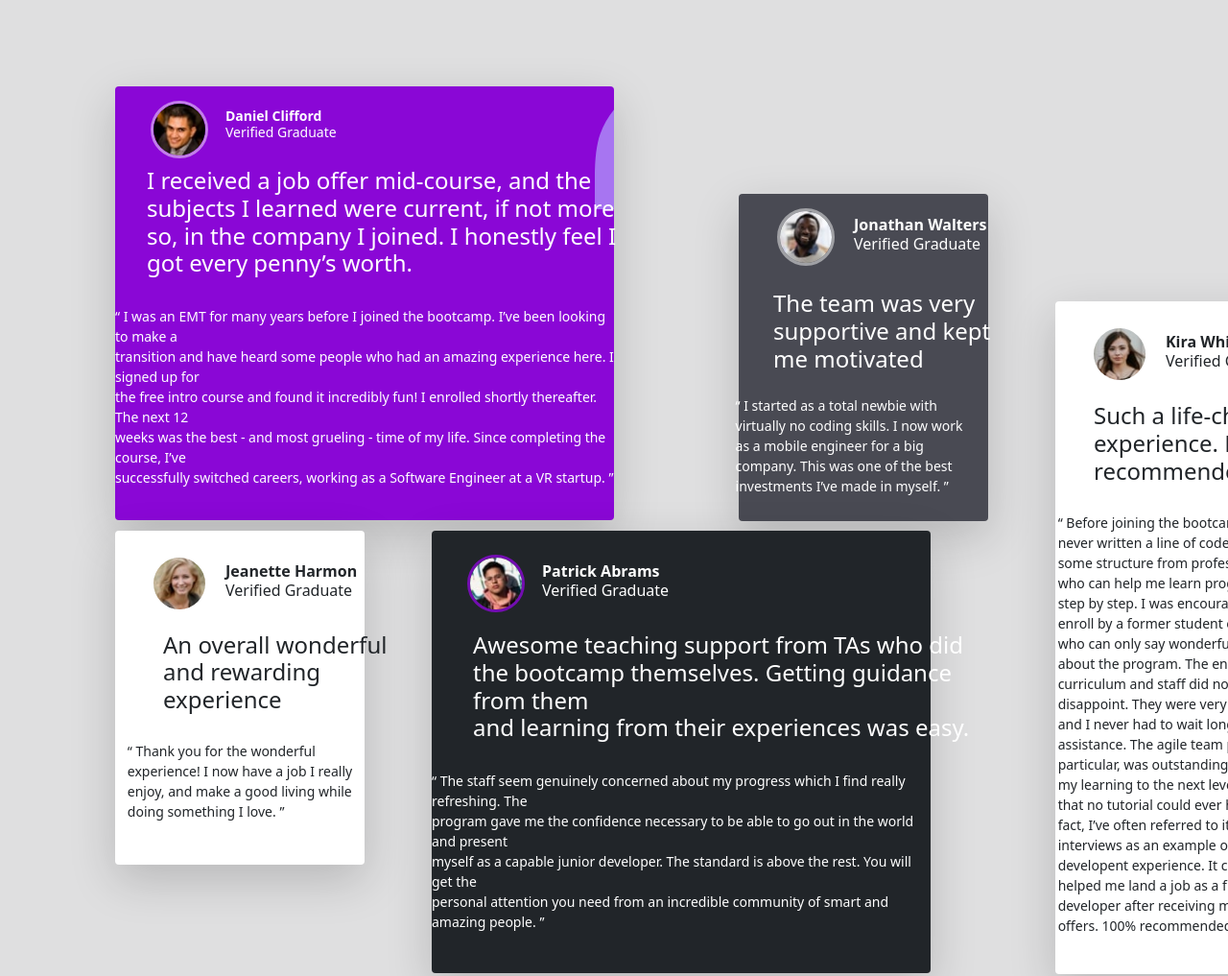
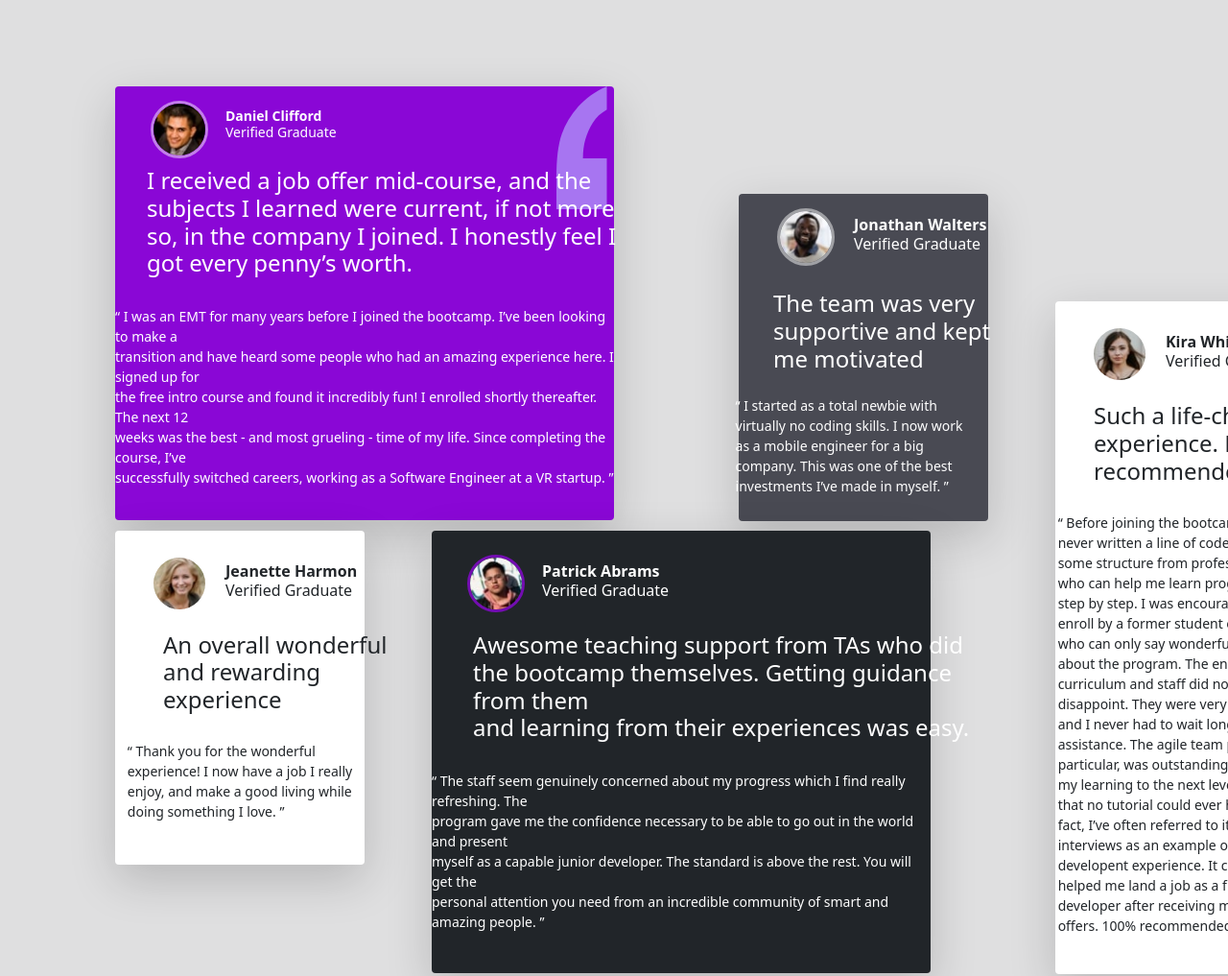
Before and after one commit to Mscourtneybryant/sba326, a website: page index.html in a window 1280 px wide. Shown: the top 1017 px of the page at 96% size. Drawn offline with Linux system fonts and the light colour scheme; files whose address does not match are found by name.

```diff
--- a/index.html
+++ b/index.html
@@ -33,7 +33,7 @@
       background-color: rgb(138, 7, 214);
       background-image: url(images/bg-pattern-quotation.svg);
       background-repeat: no-repeat;
-      background-position: 500px;
+      background-position: 460px;
       background-position-y: top;
       background-size: 130px;
       font-size: 14px;
```
